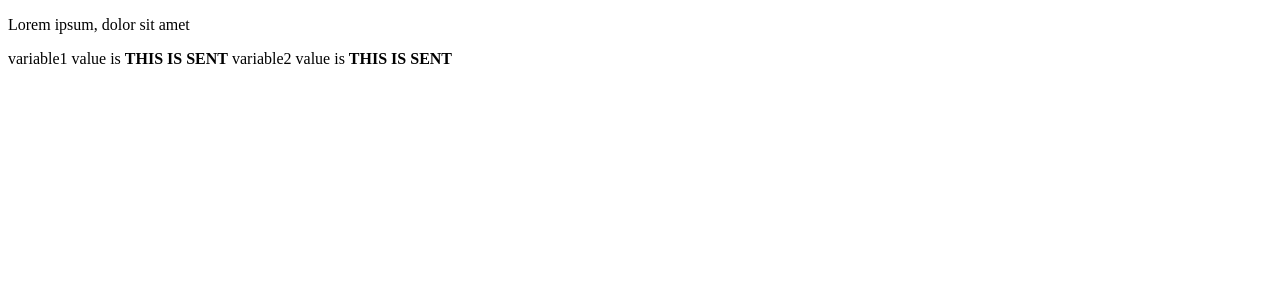
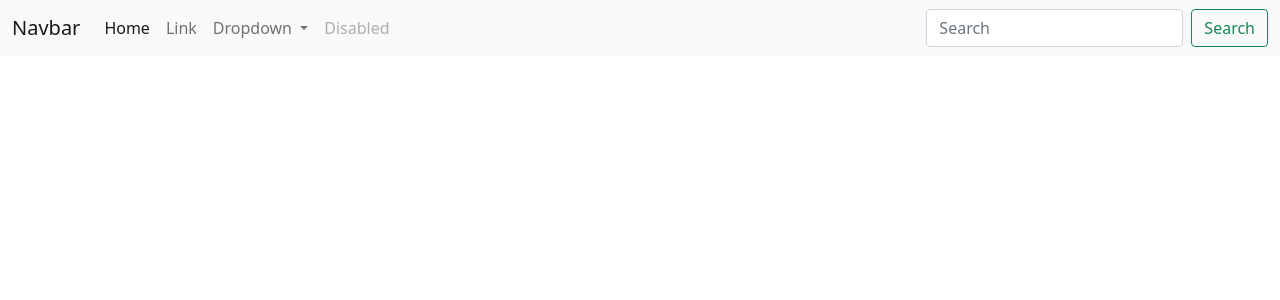
Before and after one commit to TechnoStartOfficial/selfLearning_python_Django, a Django app: page / in a window 1280 px wide. Shown: the top 300 px of the page. Run offline with Django 3.2, Linux system fonts and the light colour scheme.

Commit message:
Bootstrap: Added Nav Bar

```diff
--- a/templates/index.htm
+++ b/templates/index.htm
@@ -1,16 +1,62 @@
-<!DOCTYPE html>
+<!doctype html>
 <html lang="en">
-<head>
-    <meta charset="UTF-8">
-    <meta http-equiv="X-UA-Compatible" content="IE=edge">
-    <meta name="viewport" content="width=device-width, initial-scale=1.0">
-    <title>Test Page</title>
-</head>
-<body>
-    <p>
-        Lorem ipsum, dolor sit amet
-    </p>
-    variable1 value is <b>{{variable1}}</b>
-    variable2 value is <b>{{variable2}}</b>
-</body>
+  <head>
+    <!-- Required meta tags -->
+    <meta charset="utf-8">
+    <meta name="viewport" content="width=device-width, initial-scale=1">
+
+    <!-- Bootstrap CSS -->
+    <link href="https://cdn.jsdelivr.net/npm/bootstrap@5.1.3/dist/css/bootstrap.min.css" rel="stylesheet" integrity="sha384-1BmE4kWBq78iYhFldvKuhfTAU6auU8tT94WrHftjDbrCEXSU1oBoqyl2QvZ6jIW3" crossorigin="anonymous">
+
+    <title>Hello, world!</title>
+  </head>
+  <body>
+    <nav class="navbar navbar-expand-lg navbar-light bg-light">
+      <div class="container-fluid">
+        <a class="navbar-brand" href="#">Navbar</a>
+        <button class="navbar-toggler" type="button" data-bs-toggle="collapse" data-bs-target="#navbarSupportedContent" aria-controls="navbarSupportedContent" aria-expanded="false" aria-label="Toggle navigation">
+          <span class="navbar-toggler-icon"></span>
+        </button>
+        <div class="collapse navbar-collapse" id="navbarSupportedContent">
+          <ul class="navbar-nav me-auto mb-2 mb-lg-0">
+            <li class="nav-item">
+              <a class="nav-link active" aria-current="page" href="#">Home</a>
+            </li>
+            <li class="nav-item">
+              <a class="nav-link" href="#">Link</a>
+            </li>
+            <li class="nav-item dropdown">
+              <a class="nav-link dropdown-toggle" href="#" id="navbarDropdown" role="button" data-bs-toggle="dropdown" aria-expanded="false">
+                Dropdown
+              </a>
+              <ul class="dropdown-menu" aria-labelledby="navbarDropdown">
+                <li><a class="dropdown-item" href="#">Action</a></li>
+                <li><a class="dropdown-item" href="#">Another action</a></li>
+                <li><hr class="dropdown-divider"></li>
+                <li><a class="dropdown-item" href="#">Something else here</a></li>
+              </ul>
+            </li>
+            <li class="nav-item">
+              <a class="nav-link disabled">Disabled</a>
+            </li>
+          </ul>
+          <form class="d-flex">
+            <input class="form-control me-2" type="search" placeholder="Search" aria-label="Search">
+            <button class="btn btn-outline-success" type="submit">Search</button>
+          </form>
+        </div>
+      </div>
+    </nav>
+
+    <!-- Optional JavaScript; choose one of the two! -->
+
+    <!-- Option 1: Bootstrap Bundle with Popper -->
+    <script src="https://cdn.jsdelivr.net/npm/bootstrap@5.1.3/dist/js/bootstrap.bundle.min.js" integrity="sha384-ka7Sk0Gln4gmtz2MlQnikT1wXgYsOg+OMhuP+IlRH9sENBO0LRn5q+8nbTov4+1p" crossorigin="anonymous"></script>
+
+    <!-- Option 2: Separate Popper and Bootstrap JS -->
+    <!--
+    <script src="https://cdn.jsdelivr.net/npm/@popperjs/core@2.10.2/dist/umd/popper.min.js" integrity="sha384-7+zCNj/IqJ95wo16oMtfsKbZ9ccEh31eOz1HGyDuCQ6wgnyJNSYdrPa03rtR1zdB" crossorigin="anonymous"></script>
+    <script src="https://cdn.jsdelivr.net/npm/bootstrap@5.1.3/dist/js/bootstrap.min.js" integrity="sha384-QJHtvGhmr9XOIpI6YVutG+2QOK9T+ZnN4kzFN1RtK3zEFEIsxhlmWl5/YESvpZ13" crossorigin="anonymous"></script>
+    -->
+  </body>
 </html>
```
